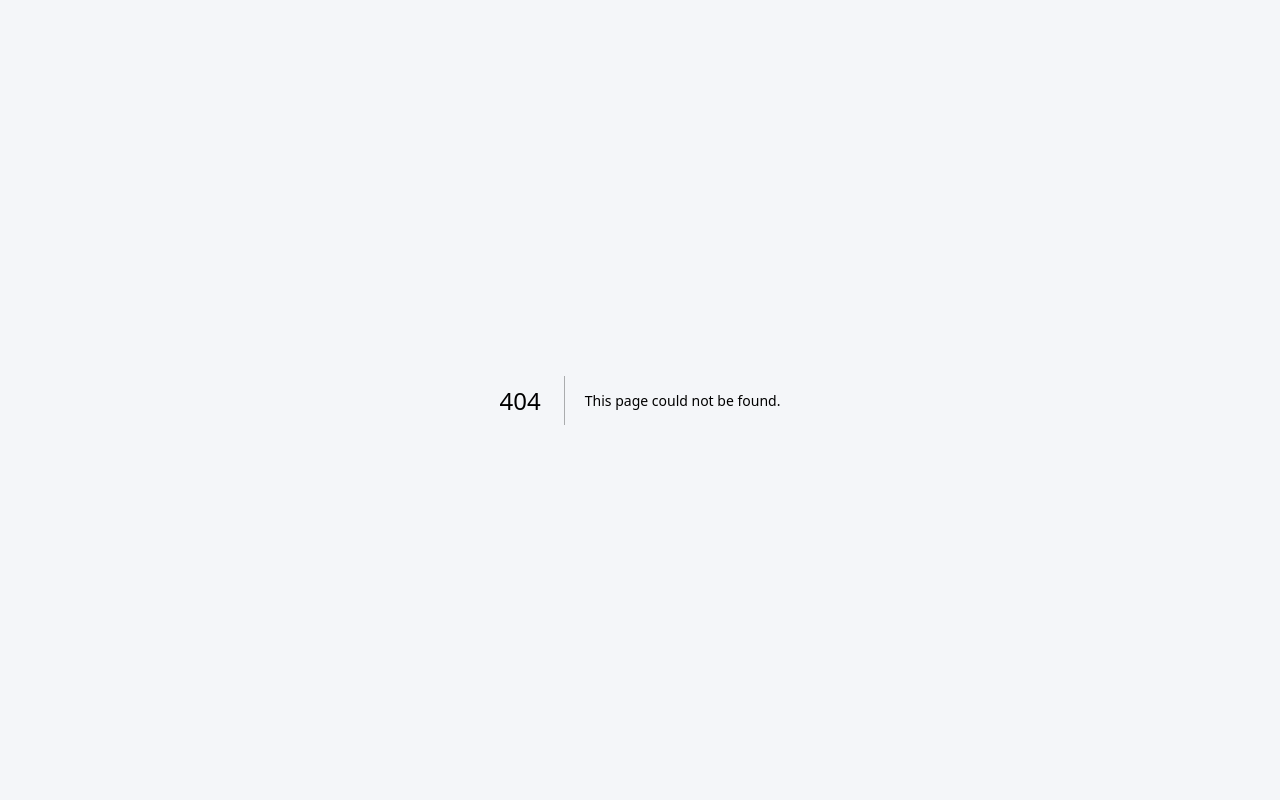
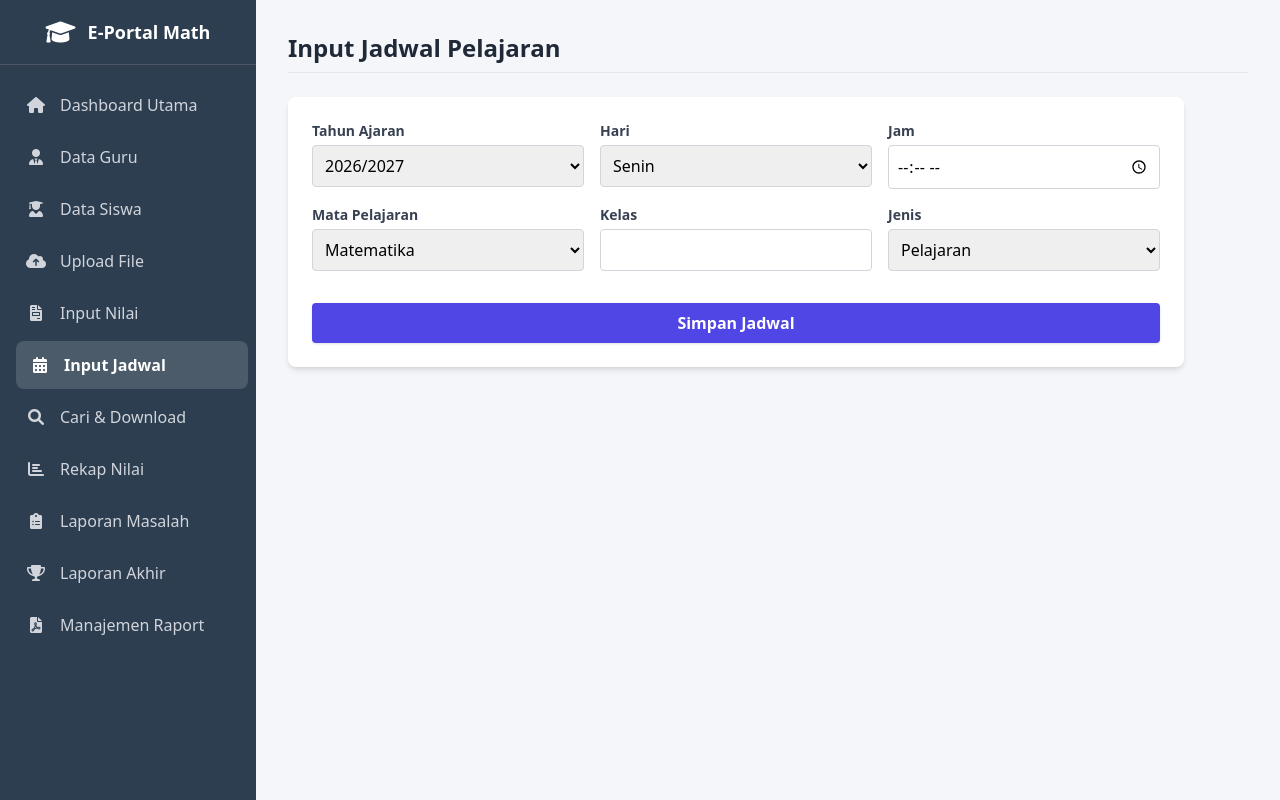
Before and after one commit to timhitungan-merryeducation/laporan, a Next.js app: page /jadwal in a window 1280 px wide. Before the commit this address had no page. Built offline with nearby package versions, Linux system fonts and the light colour scheme.

Commit message:
Create jadwal.js

```diff
--- /dev/null
+++ b/pages/jadwal.js
@@ -0,0 +1,48 @@
+import Layout from '../components/Layout';
+
+export default function InputJadwal() {
+  return (
+    <Layout>
+      <h2 className="text-2xl font-bold mb-6 text-gray-800 border-b pb-2">Input Jadwal Pelajaran</h2>
+      <div className="bg-white rounded-lg shadow-md p-6 max-w-4xl">
+        <form className="grid grid-cols-1 md:grid-cols-3 gap-4">
+          <div>
+            <label className="block text-sm font-semibold text-gray-700 mb-1">Tahun Ajaran</label>
+            <select className="w-full border border-gray-300 p-2 rounded"><option>2026/2027</option></select>
+          </div>
+          <div>
+            <label className="block text-sm font-semibold text-gray-700 mb-1">Hari</label>
+            <select className="w-full border border-gray-300 p-2 rounded">
+              <option>Senin</option><option>Selasa</option><option>Rabu</option><option>Kamis</option><option>Jumat</option>
+            </select>
+          </div>
+          <div>
+            <label className="block text-sm font-semibold text-gray-700 mb-1">Jam</label>
+            <input type="time" className="w-full border border-gray-300 p-2 rounded" required />
+          </div>
+          <div>
+            <label className="block text-sm font-semibold text-gray-700 mb-1">Mata Pelajaran</label>
+            <select className="w-full border border-gray-300 p-2 rounded">
+              <option>Matematika</option><option>Fisika</option>
+            </select>
+          </div>
+          <div>
+            <label className="block text-sm font-semibold text-gray-700 mb-1">Kelas</label>
+            <input type="text" className="w-full border border-gray-300 p-2 rounded" required />
+          </div>
+          <div>
+            <label className="block text-sm font-semibold text-gray-700 mb-1">Jenis</label>
+            <select className="w-full border border-gray-300 p-2 rounded">
+              <option>Pelajaran</option><option>Ulangan</option>
+            </select>
+          </div>
+          <div className="md:col-span-3 mt-4">
+             <button type="submit" className="w-full bg-indigo-600 hover:bg-indigo-700 text-white font-bold py-2 px-4 rounded shadow transition-colors">
+              Simpan Jadwal
+            </button>
+          </div>
+        </form>
+      </div>
+    </Layout>
+  );
+}
```
